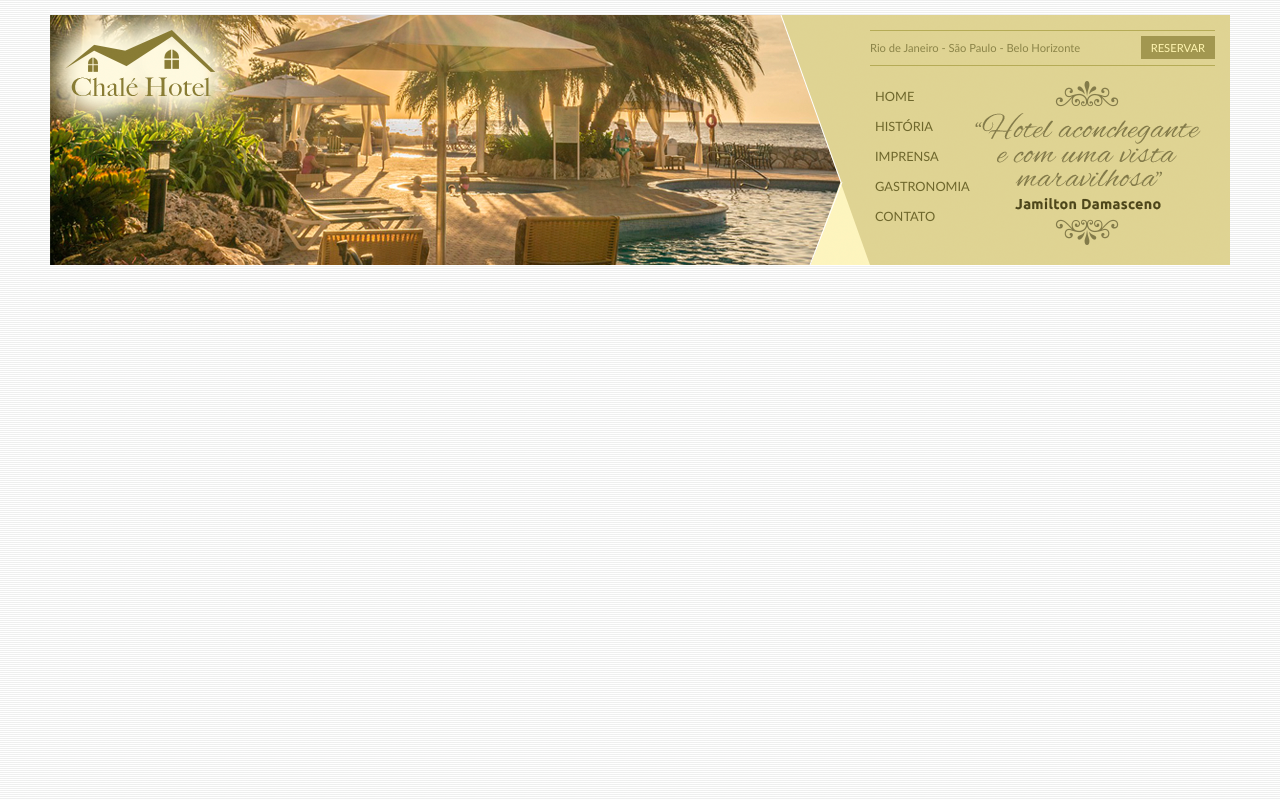
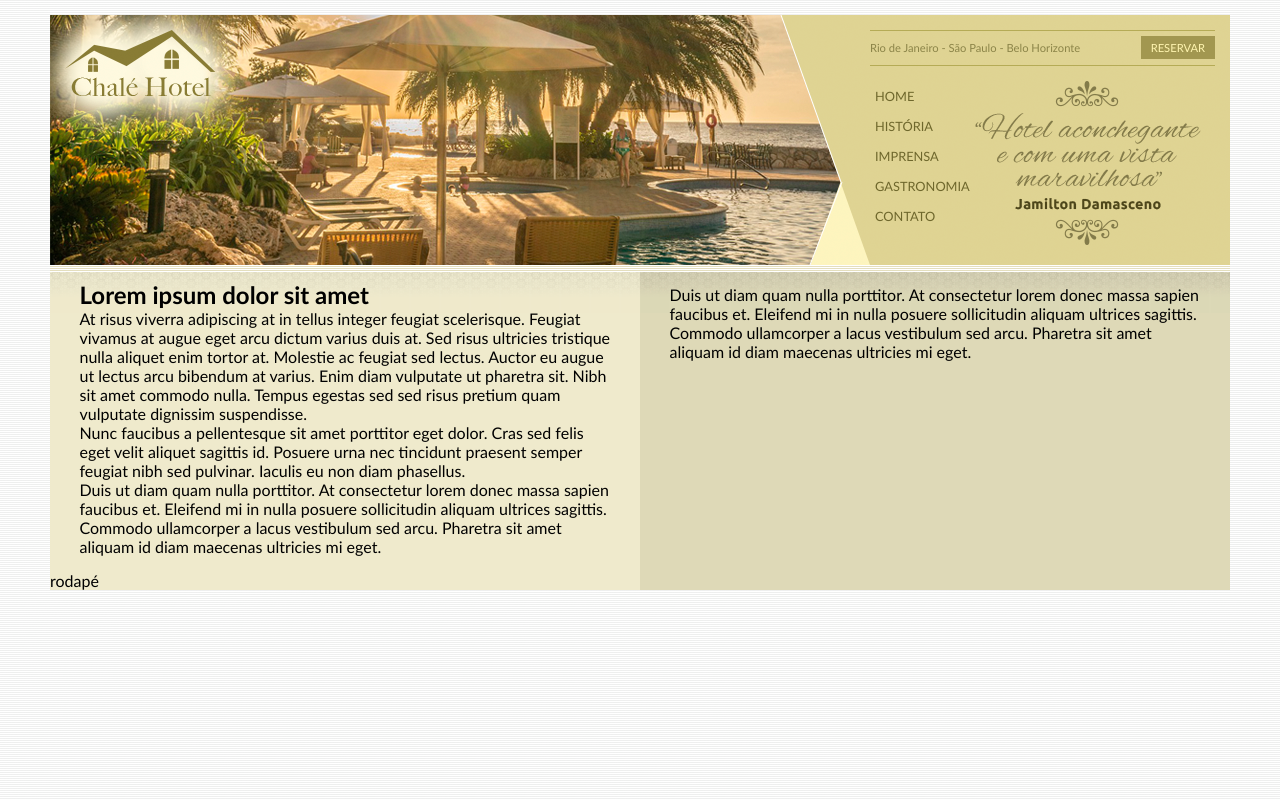
Before and after one commit to walmirlopes/css-chale-hotel-ficticio, a plain HTML site: page index.html in a window 1280 px wide. Drawn offline with Linux system fonts and the light colour scheme.

Commit message:
divisão de conteudos e criação de coluna falsa

```diff
--- a/assets/css/estilo.css
+++ b/assets/css/estilo.css
@@ -10,7 +10,7 @@ body {
 }
 
 #container {
-    background: #EDE9CC;
+    background: #EDE9CC url(../images/bg-container.png) top center repeat-y;
     margin: 0 auto;
     min-width: 740px;
     max-width: 1180px;
@@ -115,3 +115,27 @@ ul#navegacao a:hover {
     height: 164px;
     float: right;
 }
+
+#area-principal {
+    float: left;
+    width: 50%;
+    background: url(../images/bg-area-principal.png) top left repeat-x;
+    padding: 15px 0px;
+}
+
+#area-lateral {
+    float: right;
+    width: 50%;
+    background: url(../images/bg-area-lateral.png) top left repeat-x;
+    padding: 20px 0px;
+
+}
+
+.conteudo {
+    margin: 0 auto;
+    width: 90%;
+}
+
+#rodape {
+    clear: both;
+}
--- a/index.html
+++ b/index.html
@@ -60,6 +60,59 @@
 
         </div>
         <!--Fim Topo-->
+
+        <div id="area-principal">
+
+            <div class="conteudo">
+
+                <h2>Lorem ipsum dolor sit amet</h2>
+
+                <p>
+                    At risus viverra adipiscing at in tellus integer feugiat scelerisque.
+                    Feugiat vivamus at augue eget arcu dictum varius duis at.
+                    Sed risus ultricies tristique nulla aliquet enim tortor at.
+                    Molestie ac feugiat sed lectus. Auctor eu augue ut lectus arcu bibendum at varius.
+                    Enim diam vulputate ut pharetra sit. Nibh sit amet commodo nulla.
+                    Tempus egestas sed sed risus pretium quam vulputate dignissim suspendisse.
+                </p>
+
+                <p>
+                    Nunc faucibus a pellentesque sit amet porttitor eget dolor.
+                    Cras sed felis eget velit aliquet sagittis id.
+                    Posuere urna nec tincidunt praesent semper feugiat nibh sed pulvinar.
+                    Iaculis eu non diam phasellus.
+                </p>
+
+                <p>
+                    Duis ut diam quam nulla porttitor. At consectetur lorem donec massa sapien faucibus et.
+                    Eleifend mi in nulla posuere sollicitudin aliquam ultrices sagittis.
+                    Commodo ullamcorper a lacus vestibulum sed arcu.
+                    Pharetra sit amet aliquam id diam maecenas ultricies mi eget.
+                </p>
+
+            </div>
+
+        </div>
+
+        <div id="area-lateral">
+
+            <div class="conteudo">
+
+                <p>
+                    Duis ut diam quam nulla porttitor. At consectetur lorem donec massa sapien faucibus et.
+                    Eleifend mi in nulla posuere sollicitudin aliquam ultrices sagittis.
+                    Commodo ullamcorper a lacus vestibulum sed arcu.
+                    Pharetra sit amet aliquam id diam maecenas ultricies mi eget.
+                </p>
+
+            </div>
+
+        </div>
+
+        <div id="rodape">
+            rodapé
+        </div>
+
     </div>
     <!--Fim Container-->
 
```
